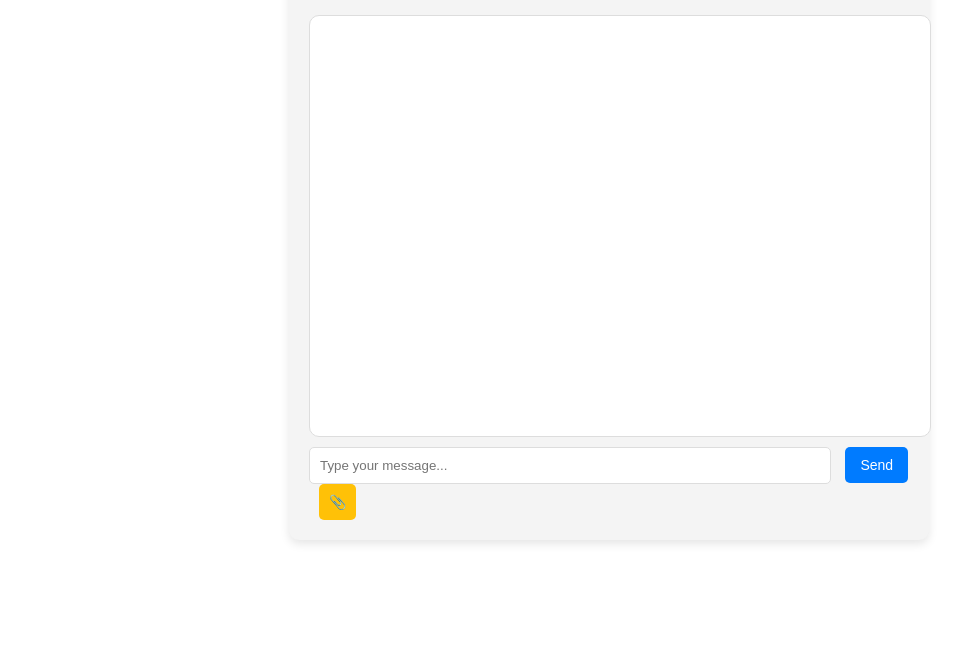
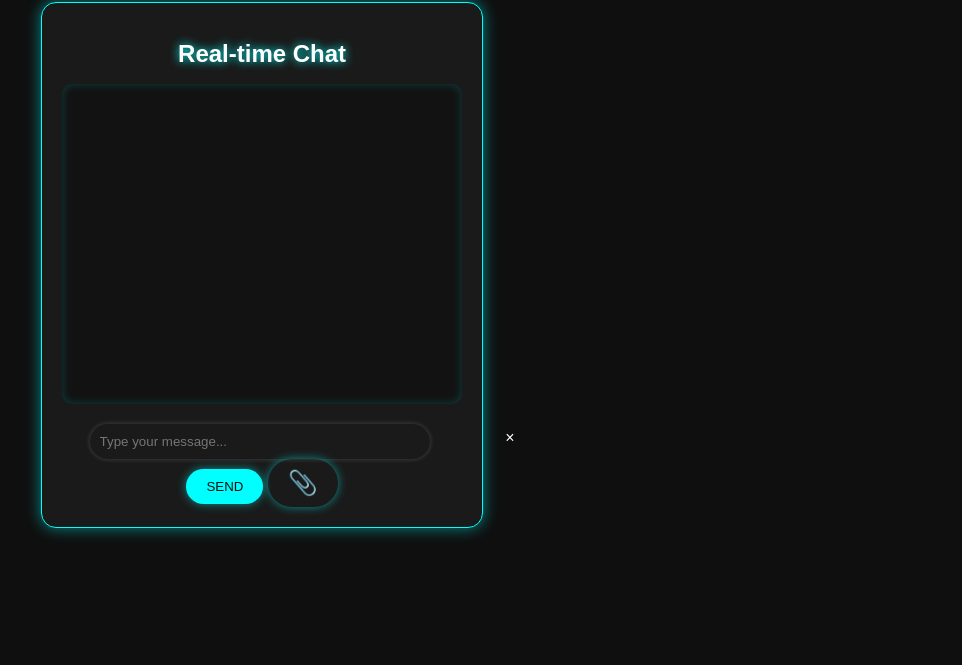
Before and after one commit to brandedkaminaa/777, a plain HTML site: page chat.html in a window 1280 px wide. Shown: the part 135-800 px from the top of the page, without its empty margins (31-993 px from the left). Drawn offline with Linux system fonts and the light colour scheme; no server answers.

Commit message:
Update chat.css

```diff
--- a/chat.css
+++ b/chat.css
@@ -1,105 +1,211 @@
-/* General styles for the chat container */
-.chat-container {
-  width: 100%;
-  max-width: 600px;
-  margin: 50px auto;
-  padding: 20px;
-  border-radius: 10px;
-  background-color: #f4f4f4;
-  box-shadow: 0 4px 10px rgba(0, 0, 0, 0.1);
-  font-family: Arial, sans-serif;
+/* General styles for the page */
+body {
+  margin: 0;
+  padding: 0;
+  font-family: 'Arial', sans-serif;
+  background-color: #0f0f0f; /* Dark background for better glow effect */
+  color: white;
+  display: flex;
+  justify-content: center;
+  align-items: center;
+  height: 100vh;
+  overflow: hidden;
 }
 
-h1 {
+/* Chat container styles */
+.chat-container {
+  width: 400px;
+  background-color: #1a1a1a;
+  padding: 20px;
+  border-radius: 15px;
+  box-shadow: 0 0 15px rgba(0, 255, 255, 0.5);
+  position: relative;
   text-align: center;
-  color: #333;
+  backdrop-filter: blur(5px);
+  border: 1px solid #00ffff;
+  overflow: hidden;
 }
 
-.chat-box {
-  width: 100%;
-  height: 400px;
-  border: 1px solid #ddd;
-  border-radius: 10px;
-  background-color: #fff;
-  padding: 10px;
-  overflow-y: scroll;
-  margin-bottom: 10px;
+.chat-container h1 {
+  font-size: 24px;
+  text-shadow: 0 0 10px rgba(0, 255, 255, 1);
 }
 
-.message {
-  padding: 8px 12px;
-  margin-bottom: 8px;
-  border-radius: 5px;
-  background-color: #e1f5fe;
-  color: #333;
-  max-width: 80%;
-  word-wrap: break-word;
+/* Chatbox to hold messages */
+.chat-box {
+  height: 300px;
+  background-color: #121212;
+  border-radius: 10px;
+  overflow-y: auto;
+  padding: 10px;
+  margin-bottom: 20px;
+  box-shadow: inset 0 0 10px rgba(0, 255, 255, 0.2);
 }
 
-input[type="text"] {
-  width: calc(100% - 100px);
-  padding: 10px;
-  border: 1px solid #ddd;
-  border-radius: 5px;
-  margin-right: 10px;
+/* Special effects for sender's messages */
+.sender-message {
+  background-color: #00ff44;
+  color: #0f0f0f;
+  padding: 8px 12px;
+  border-radius: 15px 15px 0 15px;
+  margin: 5px 0;
+  width: fit-content;
+  max-width: 70%;
+  word-wrap: break-word;
+  text-align: left;
+  box-shadow: 0 0 10px rgba(0, 255, 0, 0.7);
+  animation: glowMessageSender 1.5s ease-in-out infinite alternate;
 }
 
+/* Special effects for receiver's messages */
+.receiver-message {
+  background-color: #0044ff;
+  color: #fff;
+  padding: 8px 12px;
+  border-radius: 15px 15px 15px 0;
+  margin: 5px 0;
+  width: fit-content;
+  max-width: 70%;
+  word-wrap: break-word;
+  text-align: left;
+  box-shadow: 0 0 10px rgba(0, 50, 255, 0.7);
+  animation: glowMessageReceiver 1.5s ease-in-out infinite alternate;
+}
+
+/* Message animations */
+@keyframes glowMessageSender {
+  0% {
+    box-shadow: 0 0 5px rgba(0, 255, 0, 0.7);
+  }
+  100% {
+    box-shadow: 0 0 20px rgba(0, 255, 0, 1);
+  }
+}
+
+@keyframes glowMessageReceiver {
+  0% {
+    box-shadow: 0 0 5px rgba(0, 50, 255, 0.7);
+  }
+  100% {
+    box-shadow: 0 0 20px rgba(0, 50, 255, 1);
+  }
+}
+
+/* Input field styles */
+input[type="text"] {
+  width: 80%;
+  padding: 10px;
+  border-radius: 30px;
+  border: none;
+  background-color: #1a1a1a;
+  color: white;
+  box-shadow: 0 0 5px rgba(255, 255, 255, 0.2);
+  outline: none;
+  margin-right: 5px;
+}
+
+/* Button styles */
 button {
-  padding: 10px 15px;
-  background-color: #007bff;
-  color: #fff;
+  background-color: #00ffff;
   border: none;
-  border-radius: 5px;
+  padding: 10px 20px;
+  border-radius: 50px;
+  color: #0f0f0f;
   cursor: pointer;
-  font-size: 14px;
+  transition: all 0.3s ease;
+  box-shadow: 0 0 10px rgba(0, 255, 255, 0.5);
+  text-transform: uppercase;
 }
 
 button:hover {
-  background-color: #0056b3;
+  background-color: #00ccff;
+  box-shadow: 0 0 15px rgba(0, 255, 255, 0.8);
+  transform: scale(1.05);
+}
+
+/* Scrollbar styles */
+.chat-box::-webkit-scrollbar {
+  width: 10px;
+}
+
+.chat-box::-webkit-scrollbar-thumb {
+  background-color: #00ffff;
+  border-radius: 10px;
+}
+
+.chat-image {
+  max-width: 200px;
+  border-radius: 10px;
+  margin-top: 5px;
 }
 
 #attach-icon {
-  background-color: #ffc107;
+  background-color: transparent;
   border: none;
-  border-radius: 5px;
-  padding: 10px;
-  margin-left: 10px;
   cursor: pointer;
+  font-size: 24px; /* Adjust size as needed */
 }
 
 #attach-icon:hover {
-  background-color: #e0a800;
+  opacity: 0.8;
 }
 
-/* Styles for the popup modal for YouTube videos */
-.popup {
-  position: fixed;
-  top: 0;
-  left: 0;
-  width: 100%;
-  height: 100%;
-  background-color: rgba(0, 0, 0, 0.7);
-  display: none;
-  justify-content: center;
-  align-items: center;
+.delete-button {
+  color: red; /* Change color to indicate deletion */
+  cursor: pointer;
+  margin-left: 10px;
+  font-size: 0.8em; /* Smaller font for the delete option */
 }
 
-.popup iframe {
-  width: 80%;
-  height: 50%;
-  max-width: 640px;
-  max-height: 360px;
-}
+.popup {
 
-.close-button {
-  position: absolute;
-  top: 20px;
-  right: 20px;
-  font-size: 30px;
-  color: #fff;
-  cursor: pointer;
-}
 
-.close-button:hover {
-  color: #ff0000;
-}
+      display: none;
+
+
+      position: fixed;
+
+
+      top: 50%;
+
+
+      left: 50%;
+
+
+      transform: translate(-50%, -50%);
+
+
+      width: 640px;
+
+
+      height: 360px;
+
+
+      background-color: #fff;
+
+
+      border: 1px solid #ccc;
+
+
+      z-index: 1000;
+
+
+    }
+
+
+
+    .close-button {
+
+
+      position: absolute;
+
+
+      top: 10px;
+
+
+      right: 10px;
+
+
+      cursor: pointer;
+
+    };
```
